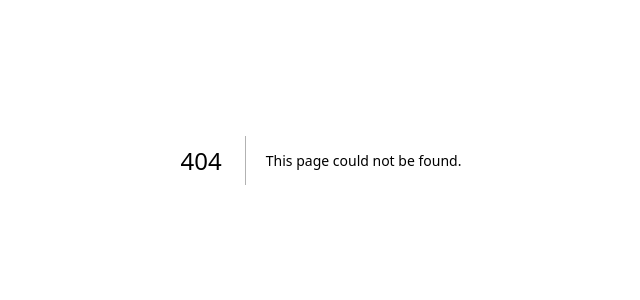
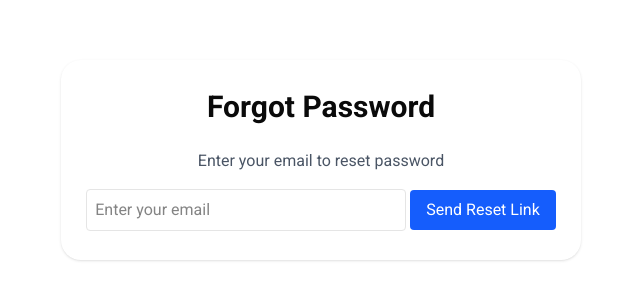
Before and after one commit to HendraSiswanto/hendra-todo, a Next.js app: page /forgot-password in a window 1280 px wide. Before the commit this address had no page. Shown: the part 240-540 px from the top of the page, without its empty margins (319-959 px from the left). Built offline with nearby package versions, Linux system fonts and the light colour scheme.

Commit message:
forgot password and deploy to vercel

```diff
--- /dev/null
+++ b/app/forgot-password/page.tsx
@@ -0,0 +1,58 @@
+"use client";
+import { useState } from "react";
+
+export default function ForgotPasswordPage() {
+  const [email, setEmail] = useState("");
+  const [isSent, setIsSent] = useState(false);
+
+  const handleSubmit = (e: React.FormEvent) => {
+    e.preventDefault();
+    setTimeout(() => {
+      setIsSent(true);
+    }, 1000);
+  };
+
+  if (isSent) {
+    return (
+      <div className="flex flex-col items-center justify-center w-screen min-h-screen">
+        <h1 className="text-3xl font-bold mb-4 text-green-600">
+          ✅ Reset Link Sent!
+        </h1>
+        <p className="text-gray-700">
+          We’ve sent a password reset link to <strong>{email}</strong>.
+        </p>
+        <a href="/login" className="mt-6 text-blue-600 hover:underline">
+          Back to Login
+        </a>
+      </div>
+    );
+  }
+
+  return (
+    <div className="flex flex-col items-center justify-center w-screen min-h-screen ">
+      <div className="w-130 h-50 flex justify-center flex-col items-center rounded-[20px] shadow-sm ">
+        <h1 className="text-3xl font-bold mb-6">Forgot Password</h1>
+        <p className="text-gray-600 mb-4">Enter your email to reset password</p>
+
+        <form onSubmit={handleSubmit} >
+          <div className="flex flex-row justify-between items-center">
+            <input
+              type="email"
+              placeholder="Enter your email"
+              value={email}
+              onChange={(e) => setEmail(e.target.value)}
+              className="border p-2 rounded w-80"
+              required
+            />
+            <button
+              type="submit"
+              className="bg-blue-600 text-white px-4 py-2 rounded hover:bg-blue-700 ml-1"
+            >
+              Send Reset Link
+            </button>
+          </div>
+        </form>
+      </div>
+    </div>
+  );
+}
--- a/app/login/page.tsx
+++ b/app/login/page.tsx
@@ -109,12 +109,12 @@ export default function LoginPage() {
                 onCheckedChange={(checked) => setRememberMe(!!checked)}
                 className="data-[state=checked]:bg-[#50B5FF]  data-[state=checked]:text-white cursor-pointer"
               />
-              <span className="text-[14px] text-[#696974] ml-1">
+              <span  className="text-[14px] text-[#696974] ml-1">
                 Remember me
               </span>
             </label>
 
-            <a className="size-3.5 w-fit h-fit text-[#50B5FF] font-medium cursor-pointer hover:underline">
+            <a href="/forgot-password" className="size-3.5 w-fit h-fit text-[#50B5FF] font-medium cursor-pointer hover:underline">
               Forgot Password
             </a>
           </div>
```
